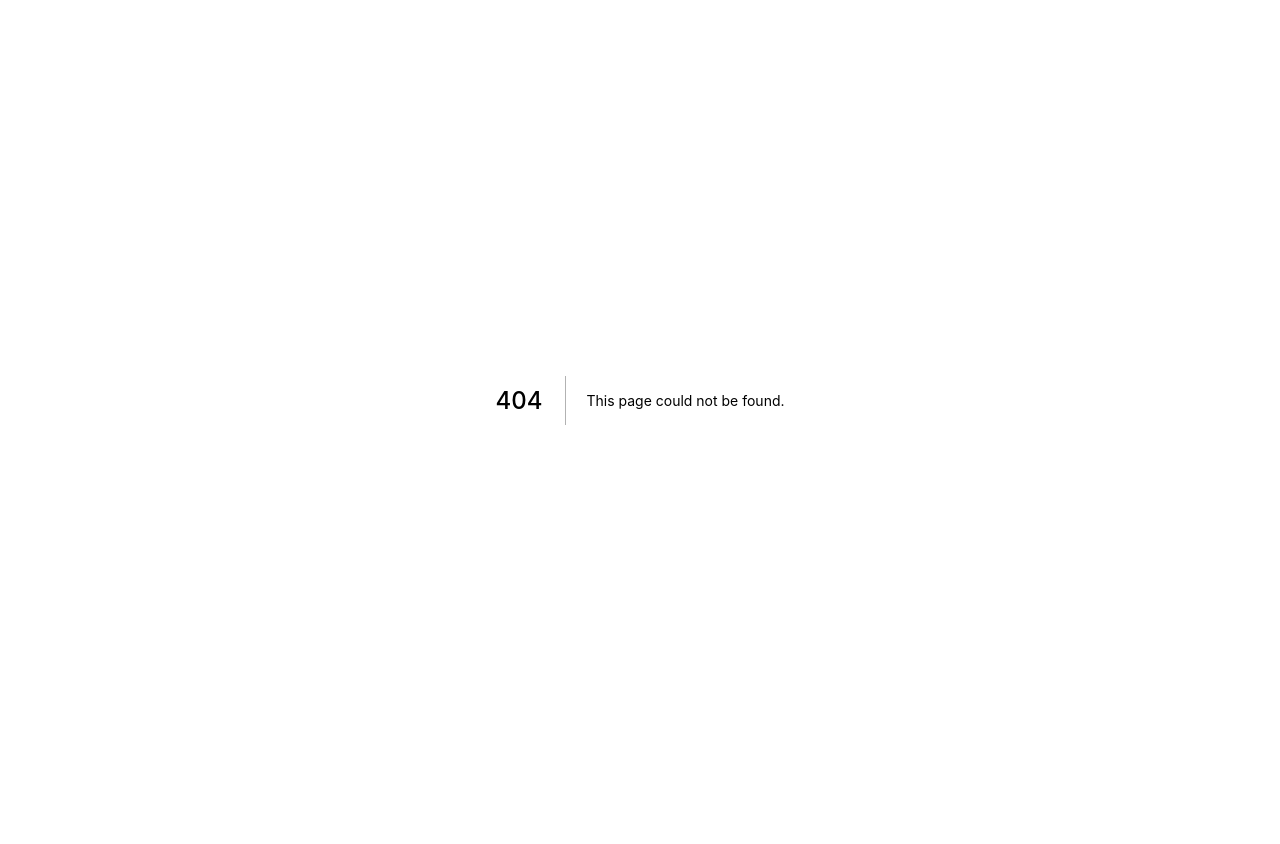
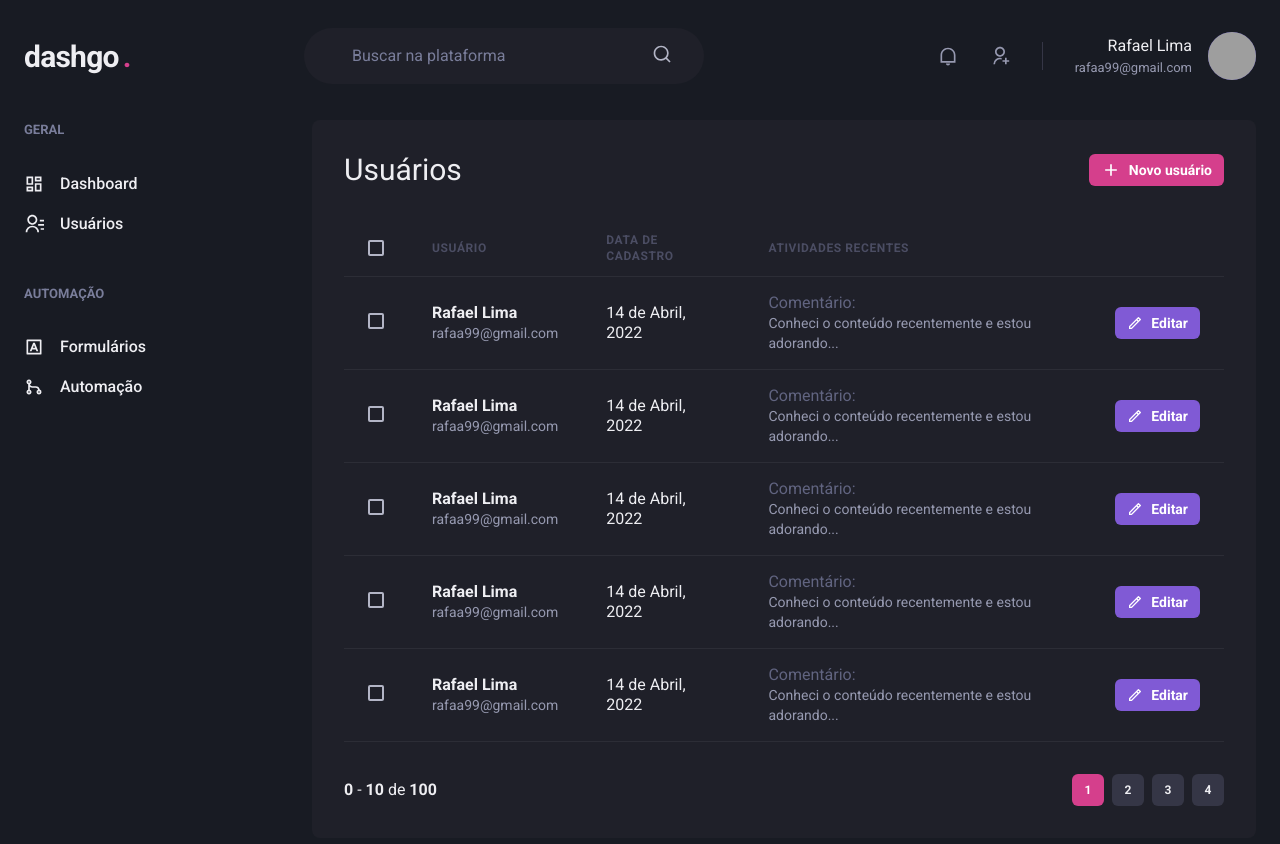
Before and after one commit to RafaZeero/rocketseat-ignite-nextjs-dashgo, a Next.js app: page /users in a window 1280 px wide. Before the commit this address had no page. Shown: the top 844 px of the page. Before the commit the page ends 800 px from the top, so only its background shows below. Built offline with nearby package versions, Linux system fonts and the light colour scheme; grey boxes are pictures that could not be loaded.

Commit message:
Creating Users Page & New User Form

```diff
--- /dev/null
+++ b/src/components/Pagination.tsx
@@ -0,0 +1,66 @@
+import { Box, Button, Stack } from "@chakra-ui/react";
+
+
+export function Pagination() {
+  return (
+    <Stack
+      direction='row'
+      mt='8'
+      justify='space-between'
+      align='center'
+      spacing='6'
+    >
+      <Box>
+        <strong>0</strong> - <strong>10</strong> de <strong>100</strong>
+      </Box>
+      <Stack direction='row' spacing='2' >
+        <Button
+          size='sm'
+          fontSize='xs'
+          width='4'
+          colorScheme='pink'
+          disabled
+          _disabled={{
+            bg: 'pink.500',
+            cursor: 'default'
+          }}
+        >
+          1
+        </Button>
+        <Button
+          size='sm'
+          fontSize='xs'
+          width='4'
+          bg='gray.700'
+          _hover={{
+            bg: 'gray.500'
+          }}
+        >
+          2
+        </Button>
+        <Button
+          size='sm'
+          fontSize='xs'
+          width='4'
+          bg='gray.700'
+          _hover={{
+            bg: 'gray.500'
+          }}
+        >
+          3
+        </Button>
+        <Button
+          size='sm'
+          fontSize='xs'
+          width='4'
+          bg='gray.700'
+          _hover={{
+            bg: 'gray.500'
+          }}
+        >
+          4
+        </Button>
+      </Stack>
+    </Stack>
+  )
+}
--- /dev/null
+++ b/src/pages/users/index.tsx
@@ -0,0 +1,141 @@
+import { Box, Button, Checkbox, Flex, Heading, Icon, Table, Tbody, Td, Text, Th, Thead, Tr } from "@chakra-ui/react";
+import { RiAddLine, RiPencilLine } from "react-icons/ri";
+
+//components
+import { Header } from "../../components/Header";
+import { Pagination } from "../../components/Pagination";
+import { Sidebar } from "../../components/Sidebar";
+
+export default function UserList() {
+  return (
+    <Box>
+      <Header />
+      <Flex w='100%' my='6' maxWidth={1480} mx='auto' px='6' >
+        <Sidebar />
+
+        <Box flex='1' borderRadius={8} bg='gray.800' p='8'>
+          <Flex mb='8' justify='space-between' align='center'>
+            <Heading size='lg' fontWeight='normal' >Usuários</Heading>
+
+            <Button as='a' size='sm' fontSize='sm' colorScheme='pink' leftIcon={<Icon as={RiAddLine} fontSize='20' />} >
+              Novo usuário
+            </Button>
+          </Flex>
+
+          <Table colorScheme="whiteAlpha"  >
+            <Thead>
+              <Tr>
+                <Th px='6' color='gray.300' width='8' >
+                  <Checkbox colorScheme="pink" />
+                </Th>
+                <Th>Usuário</Th>
+                <Th>Data de Cadastro</Th>
+                <Th>Atividades Recentes</Th>
+                <Th width='8' ></Th>
+              </Tr>
+            </Thead>
+            <Tbody>
+              <Tr>
+                <Td px='6'><Checkbox colorScheme="pink" /></Td>
+                <Td>
+                  <Box>
+                    <Text fontWeight="bold" >Rafael Lima</Text>
+                    <Text fontSize='sm' color='gray.300' >rafaa99@gmail.com</Text>
+                  </Box>
+                </Td>
+                <Td>14 de Abril, 2022</Td>
+                <Td>
+                  <Text fontSize='md' color='gray.500' >Comentário:</Text>
+                  <Text fontSize='sm' color='gray.300' >Conheci o conteúdo recentemente e estou adorando...</Text>
+                </Td>
+                <Td>
+                  <Button as='a' size='sm' fontSize='sm' colorScheme='purple' leftIcon={<Icon as={RiPencilLine} fontSize='16' />} >
+                    Editar
+                  </Button>
+                </Td>
+              </Tr>
+              <Tr>
+                <Td px='6'><Checkbox colorScheme="pink" /></Td>
+                <Td>
+                  <Box>
+                    <Text fontWeight="bold" >Rafael Lima</Text>
+                    <Text fontSize='sm' color='gray.300' >rafaa99@gmail.com</Text>
+                  </Box>
+                </Td>
+                <Td>14 de Abril, 2022</Td>
+                <Td>
+                  <Text fontSize='md' color='gray.500' >Comentário:</Text>
+                  <Text fontSize='sm' color='gray.300' >Conheci o conteúdo recentemente e estou adorando...</Text>
+                </Td>
+                <Td>
+                  <Button as='a' size='sm' fontSize='sm' colorScheme='purple' leftIcon={<Icon as={RiPencilLine} fontSize='16' />} >
+                    Editar
+                  </Button>
+                </Td>
+              </Tr>
+              <Tr>
+                <Td px='6'><Checkbox colorScheme="pink" /></Td>
+                <Td>
+                  <Box>
+                    <Text fontWeight="bold" >Rafael Lima</Text>
+                    <Text fontSize='sm' color='gray.300' >rafaa99@gmail.com</Text>
+                  </Box>
+                </Td>
+                <Td>14 de Abril, 2022</Td>
+                <Td>
+                  <Text fontSize='md' color='gray.500' >Comentário:</Text>
+                  <Text fontSize='sm' color='gray.300' >Conheci o conteúdo recentemente e estou adorando...</Text>
+                </Td>
+                <Td>
+                  <Button as='a' size='sm' fontSize='sm' colorScheme='purple' leftIcon={<Icon as={RiPencilLine} fontSize='16' />} >
+                    Editar
+                  </Button>
+                </Td>
+              </Tr>
+              <Tr>
+                <Td px='6'><Checkbox colorScheme="pink" /></Td>
+                <Td>
+                  <Box>
+                    <Text fontWeight="bold" >Rafael Lima</Text>
+                    <Text fontSize='sm' color='gray.300' >rafaa99@gmail.com</Text>
+                  </Box>
+                </Td>
+                <Td>14 de Abril, 2022</Td>
+                <Td>
+                  <Text fontSize='md' color='gray.500' >Comentário:</Text>
+                  <Text fontSize='sm' color='gray.300' >Conheci o conteúdo recentemente e estou adorando...</Text>
+                </Td>
+                <Td>
+                  <Button as='a' size='sm' fontSize='sm' colorScheme='purple' leftIcon={<Icon as={RiPencilLine} fontSize='16' />} >
+                    Editar
+                  </Button>
+                </Td>
+              </Tr>
+              <Tr>
+                <Td px='6'><Checkbox colorScheme="pink" /></Td>
+                <Td>
+                  <Box>
+                    <Text fontWeight="bold" >Rafael Lima</Text>
+                    <Text fontSize='sm' color='gray.300' >rafaa99@gmail.com</Text>
+                  </Box>
+                </Td>
+                <Td>14 de Abril, 2022</Td>
+                <Td>
+                  <Text fontSize='md' color='gray.500' >Comentário:</Text>
+                  <Text fontSize='sm' color='gray.300' >Conheci o conteúdo recentemente e estou adorando...</Text>
+                </Td>
+                <Td>
+                  <Button as='a' size='sm' fontSize='sm' colorScheme='purple' leftIcon={<Icon as={RiPencilLine} fontSize='16' />} >
+                    Editar
+                  </Button>
+                </Td>
+              </Tr>
+            </Tbody>
+          </Table>
+
+          <Pagination />
+        </Box>
+      </Flex>
+    </Box>
+  )
+}
```
Also changed, not shown: src/pages/users/create.tsx (added, +40 -0 lines).
